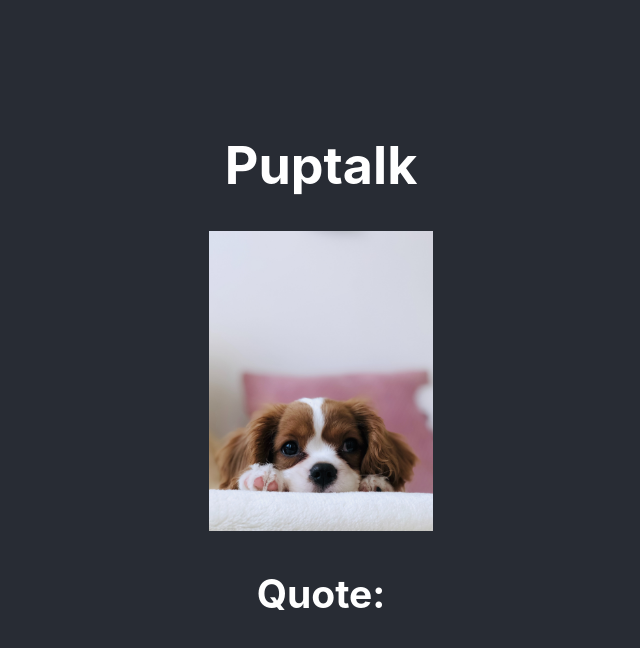
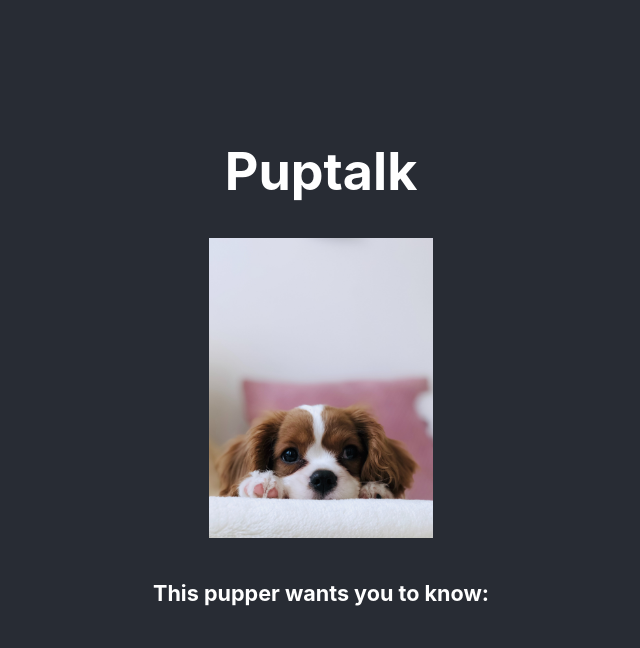
Before and after one commit to patrosk/puptalk, a React (Create React App) app: page / in a window 1280 px wide. Shown: the top 648 px of the page, without its empty margins (319-959 px from the left). Built offline with nearby package versions, Linux system fonts and the light colour scheme; no server answers.

Commit message:
add footer component

```diff
--- a/src/App.js
+++ b/src/App.js
@@ -2,22 +2,29 @@ import './App.css';
 import Header from './Header.js';
 import useFetch from './useFetch';
 import ImgWrapper from './ImgWrapper';
+import Footer from './Footer';
 
 function App() {
 
   const { data, loading, error } = useFetch('https://api.quotable.io/random?tags=motivational');
 
-  if(loading) return <h2>loading...</h2>
+  if(loading) return (
+    <div className="App App-header">
+      <Header/>
+      <h2>loading...</h2>
+    </div>
+  );
   if(error) console.log(error);
 
   return (
     <div className="App App-header">
         <Header />
         <ImgWrapper/>
-        <h2>Quote:</h2>
+        <h5>This pupper wants you to know:</h5>
         <p>
           {data?.content}
         </p>
+        <Footer/>
     </div>
   );
 }
```
